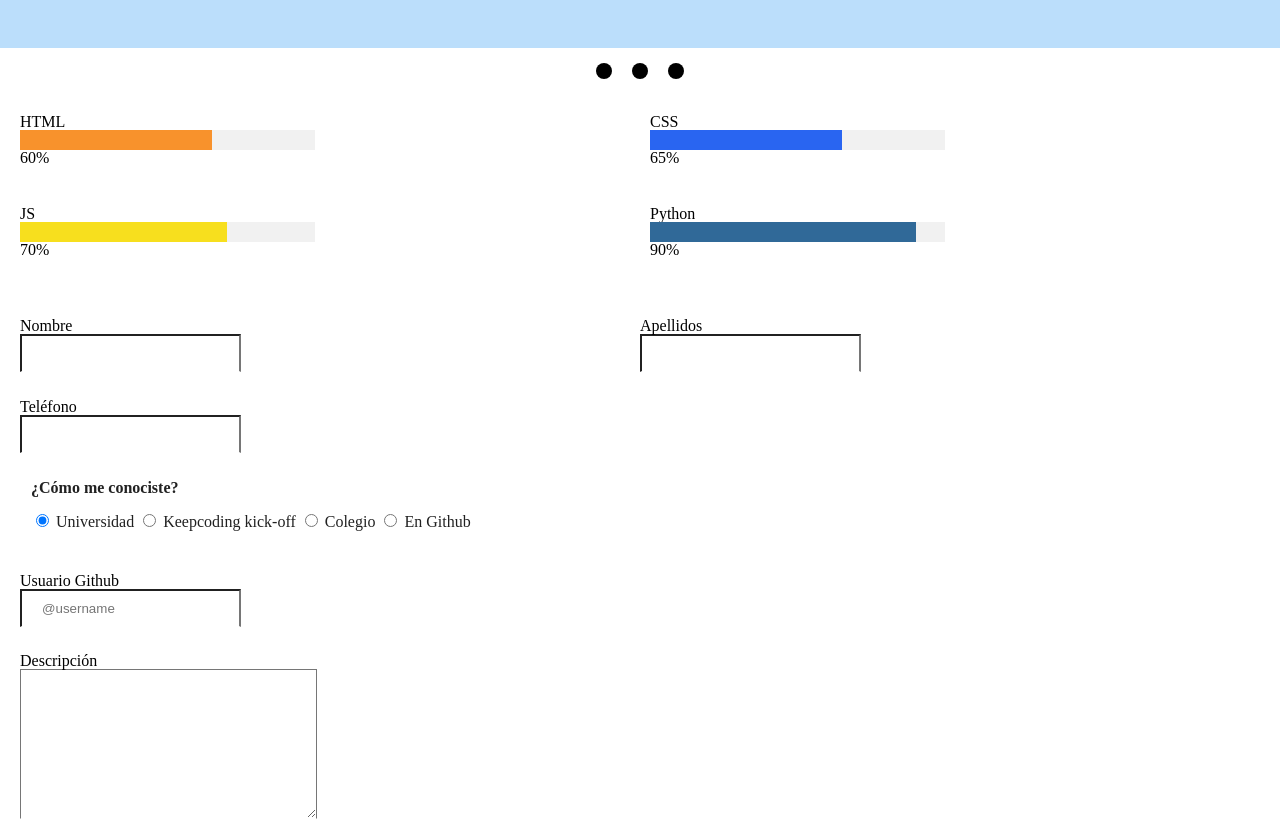
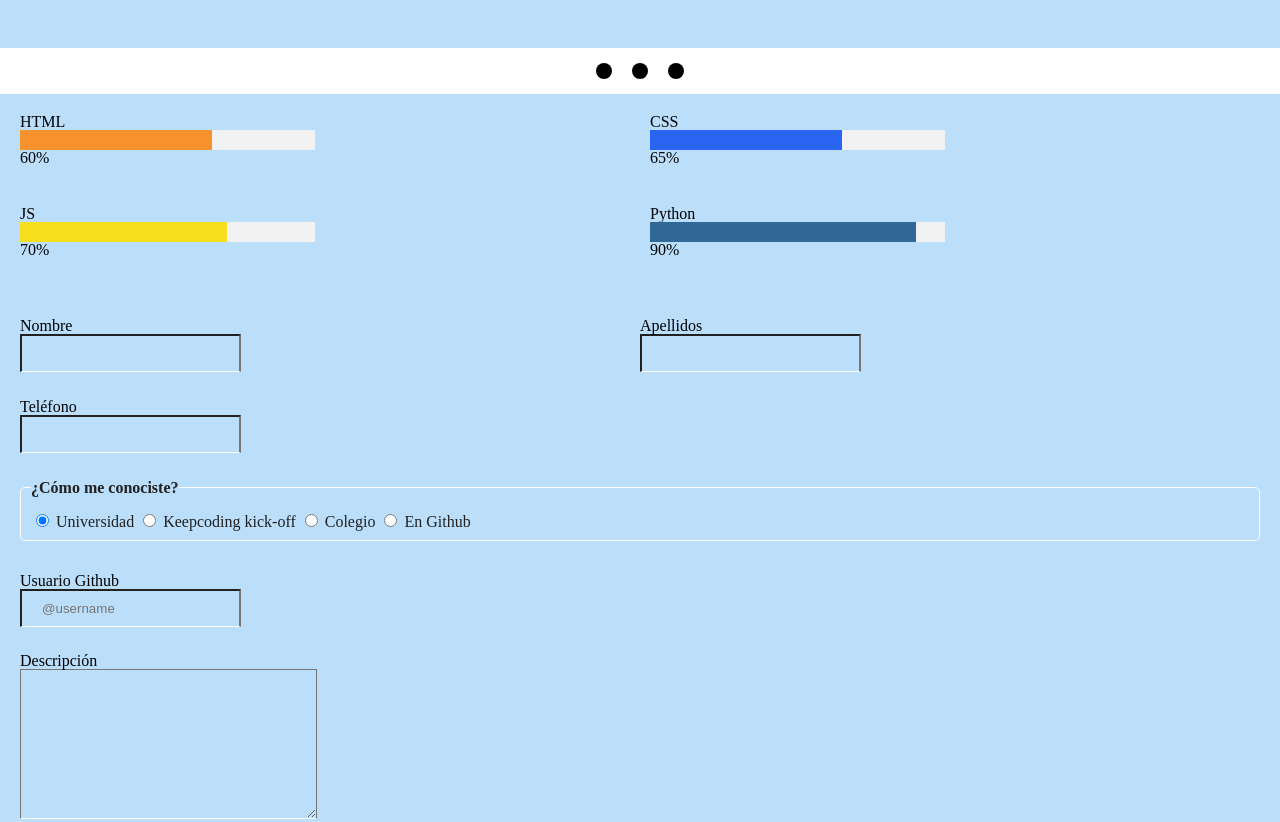
Before and after one commit to ReyesMorales/PortfolioHTML, a plain HTML site: page index.html in a window 1280 px wide. Shown: the part 1070-1892 px from the top of the page. Drawn offline with Linux system fonts and the light colour scheme.

Commit message:
Add background color in main

```diff
--- a/css/style.css
+++ b/css/style.css
@@ -9,8 +9,6 @@
     --text-icons: #FFFFFF;
 }
 
-
-
 .header-image img {
     width: 100%;
     height: auto;
@@ -18,3 +16,7 @@
     max-width: 100%;
     max-height: 500px;
   }
+
+main {
+    background-color: var(--light-primary-color);
+}
```
